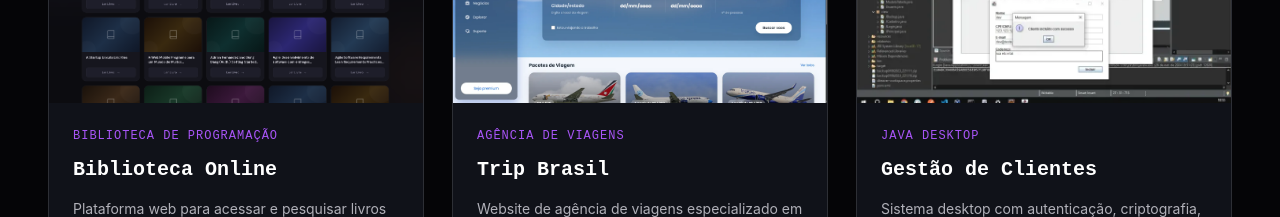
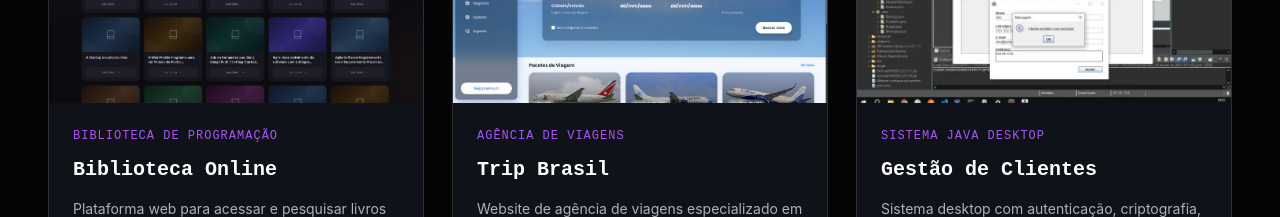
Before and after one commit to karimoreira/meu-portifolio, a React (Vite) app: page / in a window 1280 px wide. Shown: the part 2300-2517 px from the top of the page. Built offline with nearby package versions, Linux system fonts and the light colour scheme.

Commit message:
feat: text

```diff
--- a/src/data/content.js
+++ b/src/data/content.js
@@ -116,7 +116,7 @@ export const projects = [
   },
   {
     id: 10,
-    tag: "Java Desktop",
+    tag: "SISTEMA Java Desktop",
     title: "Gestão de Clientes",
     description: "Sistema desktop com autenticação, criptografia, filtros de busca e geração de relatórios.",
     image: "img/cadastro.webp"
```
